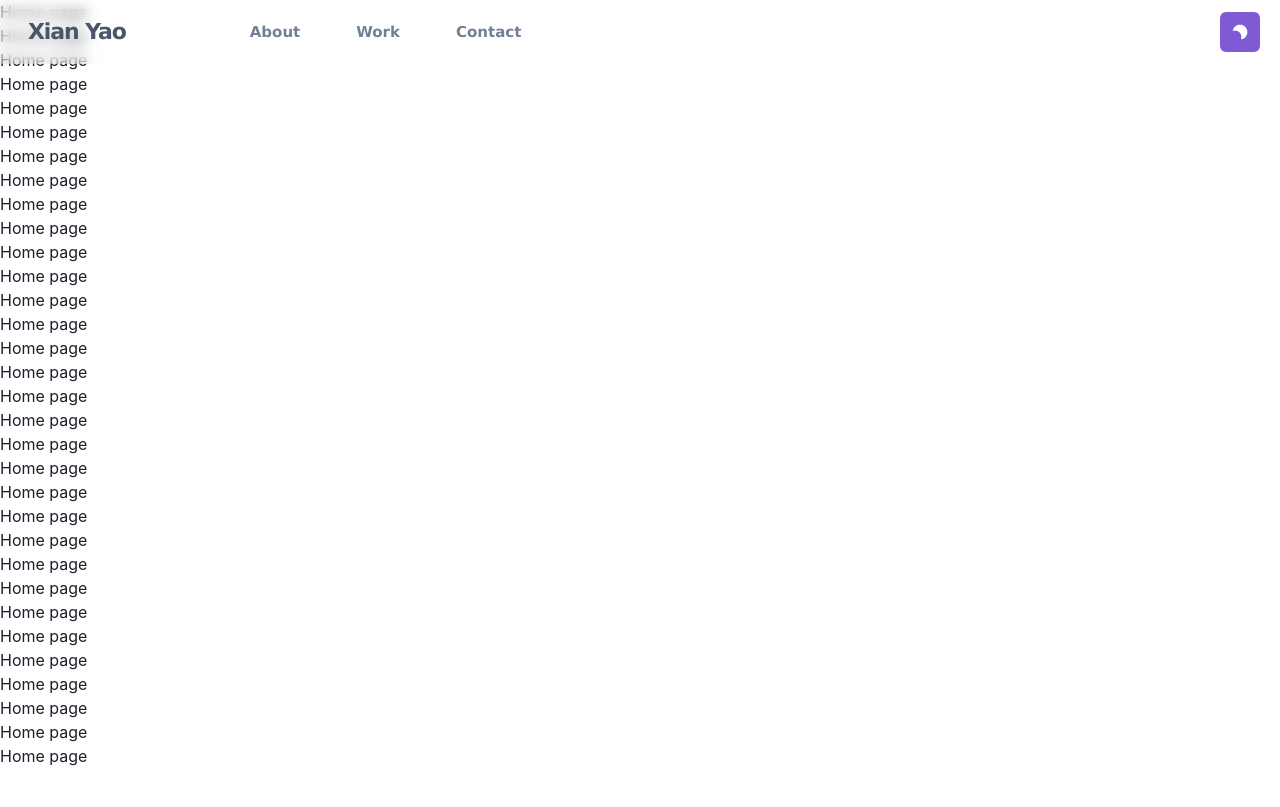
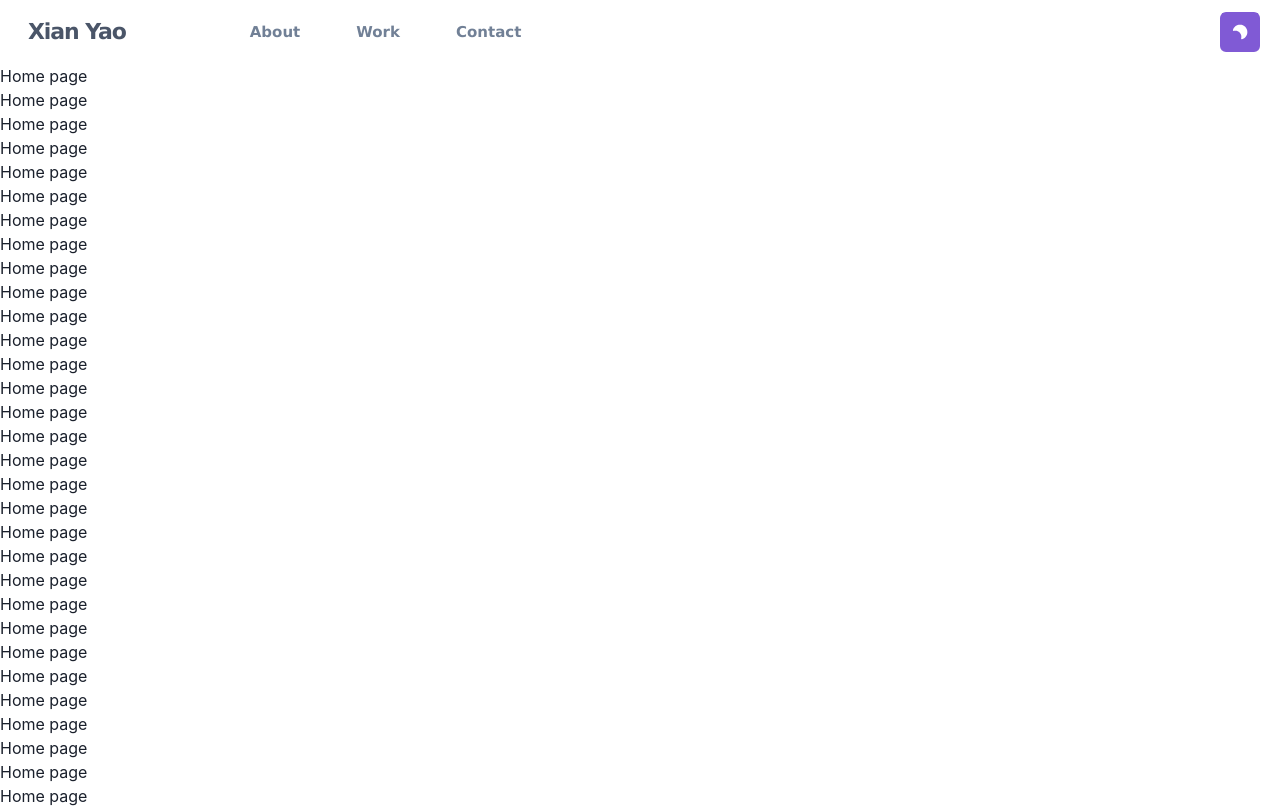
Before and after one commit to xianyao009/xianyaong-portfolio, a Next.js app: page / in a window 1280 px wide. Shown: the top 807 px of the page. Built offline with nearby package versions, Linux system fonts and the light colour scheme.

Commit message:
Fixed issue where navbar covered top most content

```diff
--- a/components/container/Layout.js
+++ b/components/container/Layout.js
@@ -1,11 +1,12 @@
 import Navbar from "./Navbar";
 import Footer from "./Footer";
+import { Box } from "@chakra-ui/react";
 
 const Layout = (props) => {
   return (
     <>
       <Navbar />
-      <main>{props.children}</main>
+      <Box pt={16}>{props.children}</Box>
       <Footer />
     </>
   );
```
